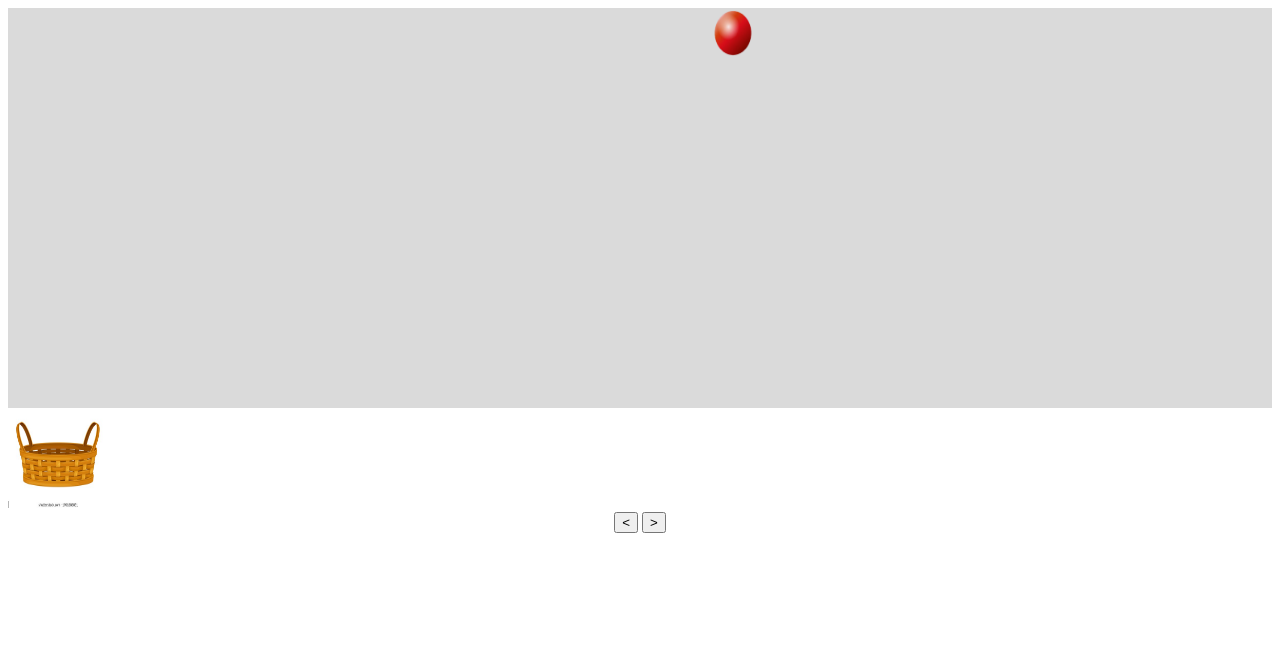
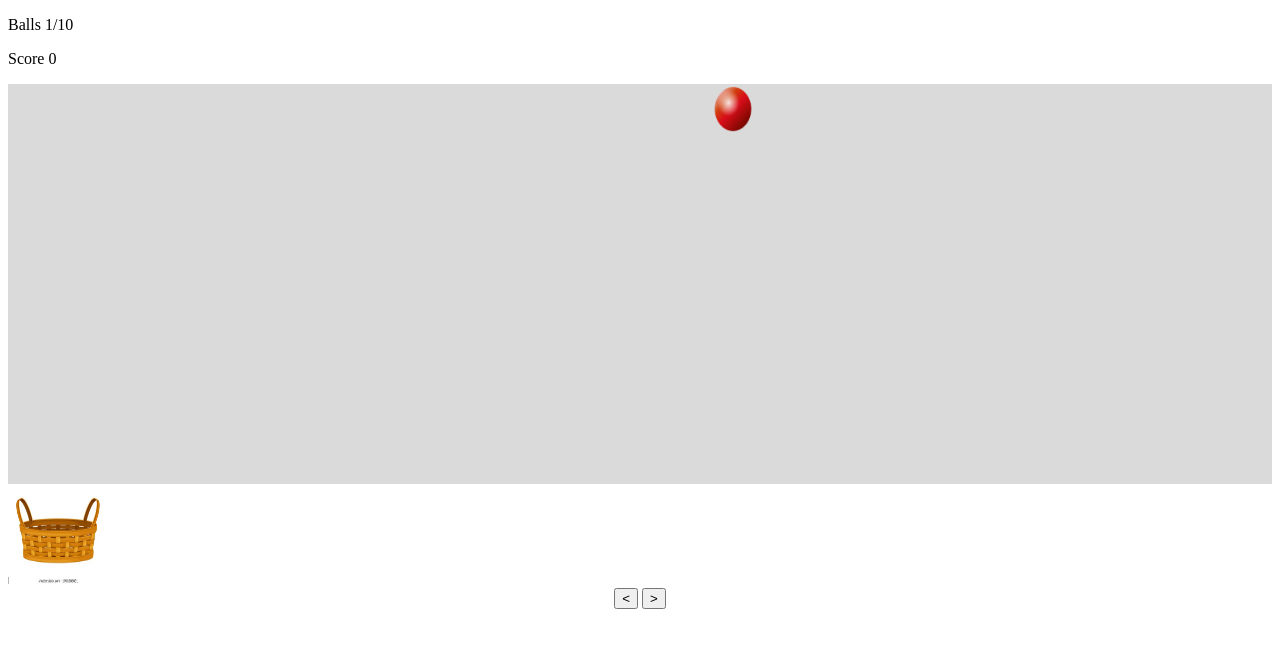
Before and after one commit to AthifSaheer/basketball-game, a plain HTML site: page index.html in a window 1280 px wide. Drawn offline with Linux system fonts and the light colour scheme.

Commit message:
updation 002

```diff
--- a/assets/js/script.js
+++ b/assets/js/script.js
@@ -135,6 +135,7 @@ function randomNumFuc(){
     return randomNum * 100
 }
 
+var totalCount = 0
 let ballImage = document.getElementById("ball_img");
 var marginTop = 0
 
@@ -147,6 +148,16 @@ setInterval(function() {
         ballImage.style.marginTop = `${marginTop}px`
         var x = randomNumFuc()
         ballImage.style.marginLeft = `${x}px`
+        scoreCollection()
+
+        if (totalCount == 10) {
+            alert("GAME OVER!")
+            location.reload()
+        } else {
+            totalCount = totalCount + 1
+            document.getElementById("ballscount").innerText = `Balls ${totalCount}/10`
+        }
+
     }
 
 }, 500);
@@ -164,3 +175,14 @@ function moveLeft() {
         basketImage.style.marginLeft = `${marginLeft}px`
     }
 }
+
+function scoreCollection() {
+    let bsktY = basketImage.style.marginLeft.split("px")
+    let ballY = ballImage.style.marginLeft.split("px")
+    console.log("--bsktY---",bsktY);
+    console.log("--ballY---", ballY);
+
+    if (bsktY[0] == ballY[0]) {
+        alert("good")
+    }
+}
--- a/index.html
+++ b/index.html
@@ -157,11 +157,13 @@ function accelerate(n) {
 </head>
 <body>
 
+    <p id="ballscount">Balls 0/10</p>
+    <p>Score 0</p>
     <div class="container">
         <img src="./assets/img/ballpng.png" alt="" id="ball_img">
     </div>
 
-    <div class="bottom" style="width: 100%;"></div>
+    <div class="bottom"></div>
         <div class="basketimg">
             <img src="./assets/img/basket.jpg" alt="" id="basket_img">
         </div>
```
